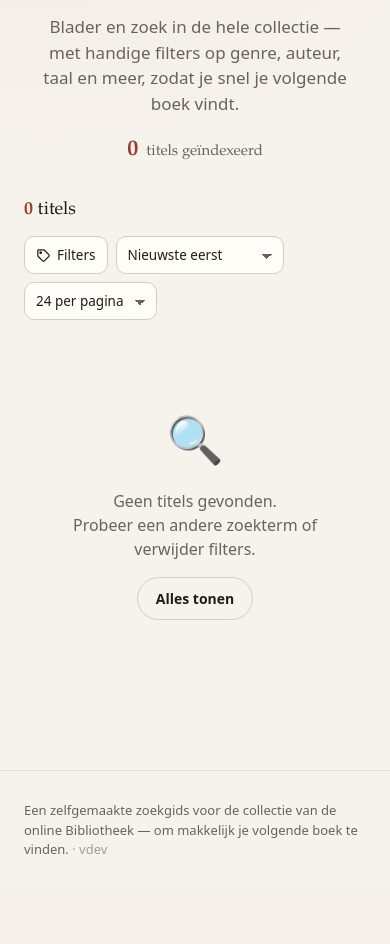
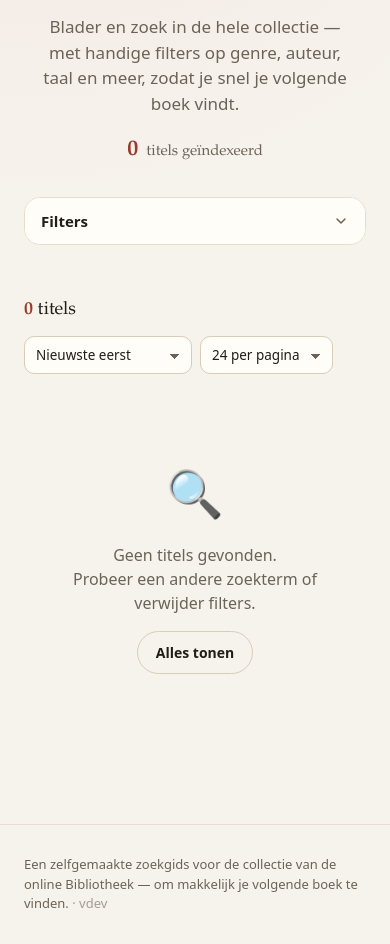
Before and after one commit to h11t-labs/online-bibliotheek-catalogus, a FastAPI app: page /?sort=year_desc&page=1 in a window 390 px wide. Shown: the part 270-1214 px from the top of the page. Before the commit the page ends 1124 px from the top, so only its background shows below. Run offline with FastAPI, Linux system fonts and the light colour scheme; data that the repository does not hold is empty; some libraries are stand-ins or nearby versions.

Commit message:
web: filter block is its own collapsible card (Filters header expands it)
Replace the toolbar "Filters" button with a header inside the filter block itself: on
mobile the rail shows a "Filters" header + chevron that toggles the whole block open;
sort + per-page stay in the toolbar above the results.

Co-Authored-By: Claude Opus 4.8 <noreply@anthropic.com>

```diff
--- a/src/obc/web/templates/search.html
+++ b/src/obc/web/templates/search.html
@@ -69,7 +69,11 @@
   .results-bar .toolbar{display:flex;gap:8px;align-items:center;flex-wrap:wrap}
   .results-bar .field{width:auto;font-size:13.5px}
   .results-bar select.field{padding-right:32px}
-  .filters-btn{display:none;align-items:center;gap:6px;white-space:nowrap;cursor:pointer}
+  .rail-toggle{display:none;width:100%;align-items:center;justify-content:space-between;
+    padding:13px 16px;font-weight:700;font-size:15px;color:var(--ink);cursor:pointer;
+    background:var(--card);border:0;font-family:inherit}
+  .rail-toggle .chev{transition:transform .2s ease;color:var(--ink-soft)}
+  .rail.open .rail-toggle .chev{transform:rotate(180deg)}
   .active-chips{display:flex;gap:8px;flex-wrap:wrap;margin:0 0 18px}
   .active-chips .chip svg{width:12px;height:12px;opacity:.8}
   .active-chips .chip:hover{filter:brightness(.97)}
@@ -103,9 +107,11 @@
   .empty .big{font-size:46px;margin-bottom:10px}
   @media (max-width:820px){
     .layout{grid-template-columns:1fr}
-    .rail{position:static;display:none}      /* collapsed on mobile, toggled by the Filters button */
-    .rail.open{display:block;margin-bottom:18px}
-    .filters-btn{display:inline-flex}
+    /* the filter block is its own collapsible card: the "Filters" header expands it */
+    .rail{position:static;padding:0;margin-bottom:18px;overflow:hidden}
+    .rail-toggle{display:flex}
+    .rail-body{display:none;padding:2px 18px 20px}
+    .rail.open .rail-body{display:block}
   }
   /* phones: two covers per row instead of one big one */
   @media (max-width:480px){ .grid{grid-template-columns:repeat(2,1fr);gap:18px 12px} }
@@ -123,6 +129,12 @@
 
   <div class="layout">
     <aside class="rail">
+      <button type="button" class="rail-toggle" aria-expanded="false"
+              onclick="const r=this.closest('.rail');r.classList.toggle('open');this.setAttribute('aria-expanded',r.classList.contains('open'))">
+        Filters
+        <svg class="chev" width="16" height="16" viewBox="0 0 24 24" aria-hidden="true"><path d="M6 9l6 6 6-6" fill="none" stroke="currentColor" stroke-width="2.2" stroke-linecap="round" stroke-linejoin="round"/></svg>
+      </button>
+      <div class="rail-body">
       <div class="seg" role="group" aria-label="Soort">
         <a class="seg-opt {{ 'on' if not format }}" href="{{ url_with(state, format='', page=1) }}">Alles</a>
         <a class="seg-opt {{ 'on' if format=='ebook' }}" href="{{ url_with(state, format='ebook', page=1) }}"><svg><use href="#ic-book"/></svg> E-books</a>
@@ -159,6 +171,7 @@
         </div>
         <button class="btn" type="submit">Toepassen</button>
       </form>
+      </div>
     </aside>
 
     <section>
@@ -166,10 +179,6 @@
         <span class="count"><b>{{ "{:,}".format(total).replace(",", ".") }}</b>
           {{ 'titel' if total==1 else 'titels' }}{% if q %} voor “{{ q }}”{% endif %}</span>
         <div class="toolbar">
-          <button type="button" class="filters-btn field"
-                  onclick="document.querySelector('.rail').classList.toggle('open')">
-            <svg width="15" height="15"><use href="#ic-genre"/></svg> Filters
-          </button>
           <select class="field" onchange="if(this.value)location.href=this.value" aria-label="Sorteren">
             <option value="{{ url_with(state, sort='added', page=1) }}"     {{ 'selected' if sort=='added' }}>Recent toegevoegd</option>
             <option value="{{ url_with(state, sort='year_desc', page=1) }}" {{ 'selected' if sort=='year_desc' }}>Nieuwste eerst</option>
```
Also changed, not shown: tests/test_web.py (+1 -1 lines), CHANGELOG.md.
